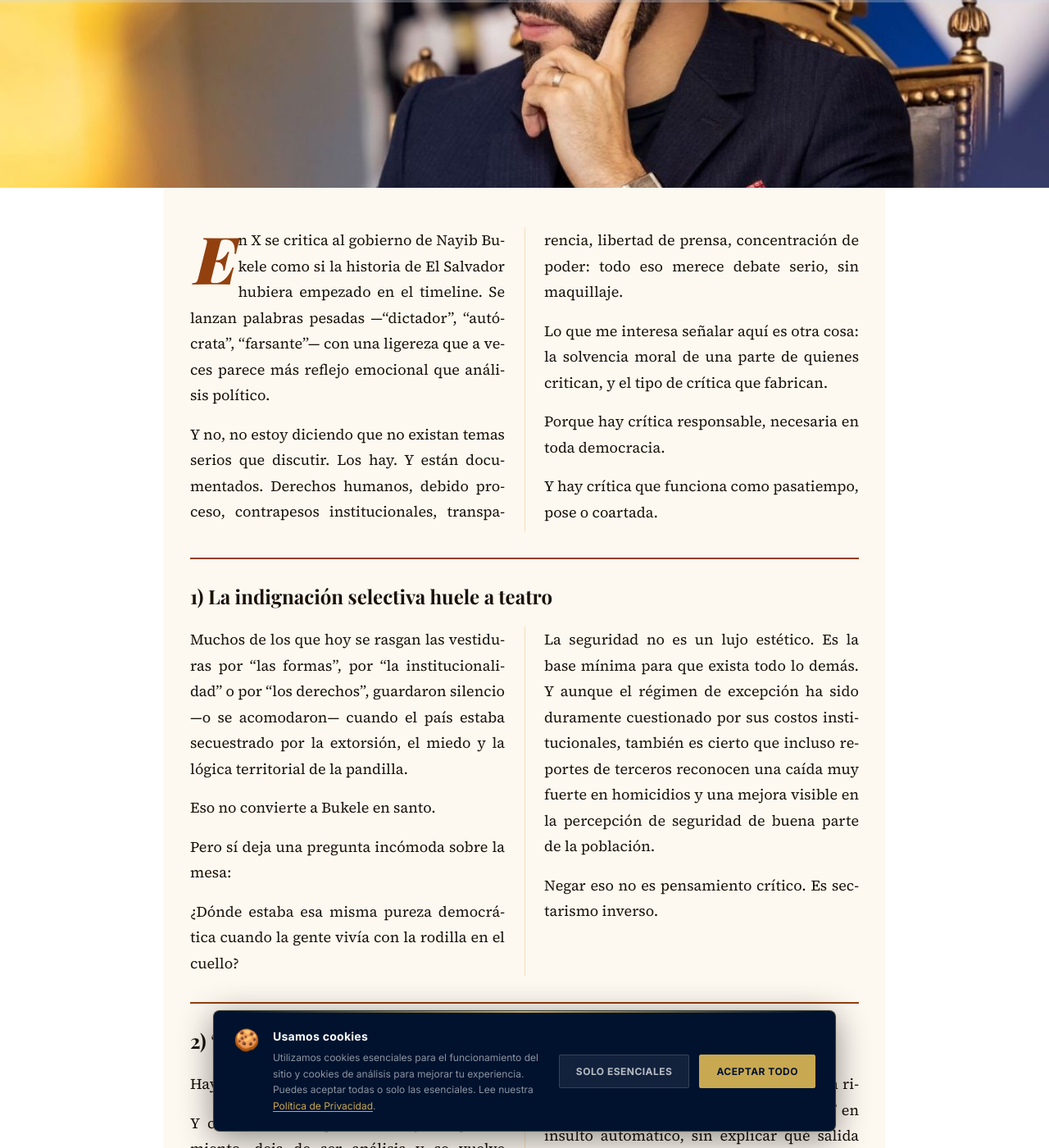
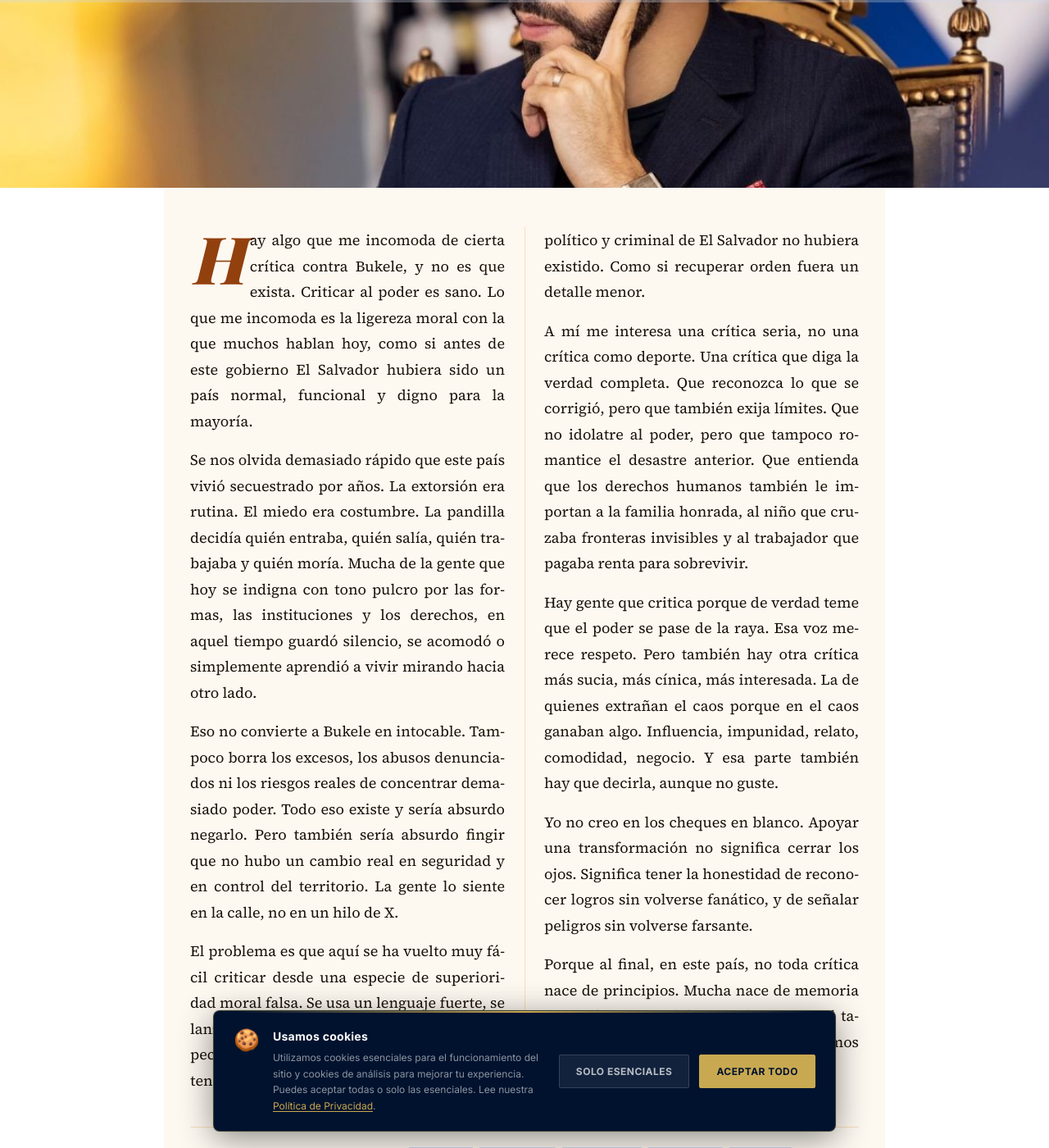
Before and after one commit to renedev0284-creator/Periodico, a Jekyll site: the page built from _posts/2026-02-28-opinion-sobre-oposicion.md, in a window 1280 px wide and 1400 px high, scrolled down 1066 px. Shown: the whole window at 82% size. Built offline with Jekyll 4.4.1, drawn with Linux system fonts in a browser that asks for light colours; some web fonts are replaced; some of the changed text lies outside the part shown.

Commit message:
Fix reescrita la opinión de la oposición contra bukele

```diff
--- a/_posts/2026-02-28-opinion-sobre-oposicion.md
+++ b/_posts/2026-02-28-opinion-sobre-oposicion.md
@@ -8,126 +8,18 @@ author: rene-moya
 image: "/assets/images/posts/opinion-bukele-critica.jpg"
 ---
 
-En X se critica al gobierno de Nayib Bukele como si la historia de El Salvador hubiera empezado en el timeline. Se lanzan palabras pesadas —“dictador”, “autócrata”, “farsante”— con una ligereza que a veces parece más reflejo emocional que análisis político.
+Hay algo que me incomoda de cierta crítica contra Bukele, y no es que exista. Criticar al poder es sano. Lo que me incomoda es la ligereza moral con la que muchos hablan hoy, como si antes de este gobierno El Salvador hubiera sido un país normal, funcional y digno para la mayoría.
 
-Y no, no estoy diciendo que no existan temas serios que discutir. Los hay. Y están documentados. Derechos humanos, debido proceso, contrapesos institucionales, transparencia, libertad de prensa, concentración de poder: todo eso merece debate serio, sin maquillaje.
+Se nos olvida demasiado rápido que este país vivió secuestrado por años. La extorsión era rutina. El miedo era costumbre. La pandilla decidía quién entraba, quién salía, quién trabajaba y quién moría. Mucha de la gente que hoy se indigna con tono pulcro por las formas, las instituciones y los derechos, en aquel tiempo guardó silencio, se acomodó o simplemente aprendió a vivir mirando hacia otro lado.
 
-Lo que me interesa señalar aquí es otra cosa: la solvencia moral de una parte de quienes critican, y el tipo de crítica que fabrican.
+Eso no convierte a Bukele en intocable. Tampoco borra los excesos, los abusos denunciados ni los riesgos reales de concentrar demasiado poder. Todo eso existe y sería absurdo negarlo. Pero también sería absurdo fingir que no hubo un cambio real en seguridad y en control del territorio. La gente lo siente en la calle, no en un hilo de X.
 
-Porque hay crítica responsable, necesaria en toda democracia.
+El problema es que aquí se ha vuelto muy fácil criticar desde una especie de superioridad moral falsa. Se usa un lenguaje fuerte, se lanzan etiquetas, se posa de demócrata impecable, pero sin hacerse cargo del país que teníamos antes. Como si el colapso moral, político y criminal de El Salvador no hubiera existido. Como si recuperar orden fuera un detalle menor.
 
-Y hay crítica que funciona como pasatiempo, pose o coartada.
+A mí me interesa una crítica seria, no una crítica como deporte. Una crítica que diga la verdad completa. Que reconozca lo que se corrigió, pero que también exija límites. Que no idolatre al poder, pero que tampoco romantice el desastre anterior. Que entienda que los derechos humanos también le importan a la familia honrada, al niño que cruzaba fronteras invisibles y al trabajador que pagaba renta para sobrevivir.
 
-## 1) La indignación selectiva huele a teatro
+Hay gente que critica porque de verdad teme que el poder se pase de la raya. Esa voz merece respeto. Pero también hay otra crítica más sucia, más cínica, más interesada. La de quienes extrañan el caos porque en el caos ganaban algo. Influencia, impunidad, relato, comodidad, negocio. Y esa parte también hay que decirla, aunque no guste.
 
-Muchos de los que hoy se rasgan las vestiduras por “las formas”, por “la institucionalidad” o por “los derechos”, guardaron silencio —o se acomodaron— cuando el país estaba secuestrado por la extorsión, el miedo y la lógica territorial de la pandilla.
+Yo no creo en los cheques en blanco. Apoyar una transformación no significa cerrar los ojos. Significa tener la honestidad de reconocer logros sin volverse fanático, y de señalar peligros sin volverse farsante.
 
-Eso no convierte a Bukele en santo.
-
-Pero sí deja una pregunta incómoda sobre la mesa:
-
-¿Dónde estaba esa misma pureza democrática cuando la gente vivía con la rodilla en el cuello?
-
-La seguridad no es un lujo estético. Es la base mínima para que exista todo lo demás. Y aunque el régimen de excepción ha sido duramente cuestionado por sus costos institucionales, también es cierto que incluso reportes de terceros reconocen una caída muy fuerte en homicidios y una mejora visible en la percepción de seguridad de buena parte de la población.
-
-Negar eso no es pensamiento crítico. Es sectarismo inverso.
-
-## 2) “Autoritarismo” no puede ser una palabra comodín
-
-Hay críticas que no argumentan: etiquetan.
-
-Y cuando una etiqueta sustituye al pensamiento, deja de ser análisis y se vuelve propaganda.
-
-Ahora bien: sí, el tema de concentración de poder y reelección es real. No es invento de opositores paranoicos. En 2025, la Asamblea aprobó reformas constitucionales que abren la puerta a la reelección indefinida, amplían la duración del mandato presidencial y modifican reglas electorales. Eso es enorme. No es un detalle técnico. No se debe minimizar.
-
-Pero una cosa es discutir esos riesgos con rigor, y otra convertir la palabra “dictador” en insulto automático, sin explicar qué salida concreta proponían para recuperar el país real, no el país idealizado desde una cuenta de X.
-
-Porque si la crítica solo sabe señalar, pero nunca aterriza una alternativa viable, termina siendo estética moral, no propuesta política.
-
-## 3) La parte que muchos no quieren oír: sí, hay intereses detrás de cierta crítica
-
-Aquí viene la parte menos cómoda.
-
-Sí, hay críticos genuinos. Periodistas honestos. Activistas serios. Ciudadanos preocupados por abusos, arbitrariedades o pérdida de libertades. Esa crítica existe y es legítima.
-
-Pero también existe otra.
-
-La del que critica porque el nuevo orden le incomoda. Porque se acabó cierta comodidad. Porque se cerraron compuertas de influencia. Porque hay sectores que antes respiraban tranquilos en el desorden, en la ambigüedad o en la impunidad blanda de siempre.
-
-No estoy diciendo que todo crítico esconda algo. Sería una tontería.
-
-Lo que digo es que también hay crítica interesada. Y fingir que no existe es ingenuidad.
-
-Cuando un Estado se vuelve más agresivo contra estructuras criminales, también se vuelve más incómodo para los que estaban acostumbrados a navegar entre sombras, favores, arreglos o redes de conveniencia.
-
-Por eso una parte de la crítica que se escucha en redes suena menos a defensa del pueblo y más a nostalgia por un modelo donde los de siempre mandaban desde atrás.
-
-## 4) La crítica moralista también debe mirarse al espejo
-
-Otra tendencia agotadora es usar los derechos humanos como arma arrojadiza, pero solo cuando conviene políticamente.
-
-Porque si de derechos vamos a hablar, hablemos completo.
-
-¿Qué derecho tenía una familia a vivir sin extorsión?
-
-¿Qué derecho tenía un niño a volver a casa sin cruzar fronteras invisibles?
-
-¿Qué derecho tenía un trabajador a no pagar renta para sobrevivir?
-
-No se puede defender la dignidad humana solo del lado del detenido y olvidarse siempre de la víctima. Eso produce una ética coja, incompleta y sospechosamente selectiva.
-
-Ahora bien, lo justo también hay que decirlo: seguridad sin protección para inocentes no es seguridad completa. Organismos como Human Rights Watch, Amnistía Internacional y oficinas de Naciones Unidas han advertido sobre detenciones arbitrarias, tortura, muertes bajo custodia y debilitamiento del debido proceso en el contexto del régimen de excepción.
-
-Entonces, la discusión seria no es “seguridad contra derechos”, como si fuera un partido de fútbol.
-
-La discusión seria es otra:
-
-Cómo sostener seguridad real con controles reales.
-
-Cómo impedir que el remedio se convierta, con el tiempo, en otra forma de miedo.
-
-## 5) ONG, prensa y “agentes extranjeros”: la zona gris donde se juega el futuro
-
-Aquí está uno de los puntos más delicados del momento.
-
-El gobierno impulsó una Ley de Agentes Extranjeros que exige registro a personas y organizaciones que reciben fondos del exterior y aplica un impuesto del 30% sobre esos recursos. La defensa oficial habla de transparencia, soberanía y control de influencias. La crítica advierte que puede convertirse en una herramienta para asfixiar a sociedad civil, prensa incómoda y organizaciones defensoras de derechos.
-
-Y siendo honestos, ambas lecturas tienen lógica política.
-
-Pero ahí precisamente se juega la madurez de un país.
-
-Mi postura es simple:
-
-Un Estado fuerte es bueno cuando protege a la gente.
-
-Un Estado fuerte se vuelve peligroso cuando empieza a creer que toda crítica es enemiga.
-
-Un país maduro debería ser capaz de sostener estas dos frases al mismo tiempo sin romperse:
-
-“Gracias por devolvernos la vida en la calle.”
-
-“No te doy un cheque en blanco.”
-
-## Mi conclusión: criticar no te vuelve moralmente superior
-
-En X hay demasiada gente que critica para sentirse buena, no para mejorar el país. Demasiado fiscal sin propuesta. Demasiado señalamiento sin autocrítica. Demasiado cinismo disfrazado de principios.
-
-Y sí, una parte de esa crítica parece venir de gente que extraña el desorden porque en el desorden ganaba. No todos. Pero sí los suficientes como para contaminar el debate público.
-
-Si alguien quiere criticar al gobierno, que lo haga. Es legítimo. Es necesario.
-
-Pero que lo haga con datos, con coherencia y con la honestidad intelectual de reconocer lo que sí se logró en seguridad.
-
-Y si alguien apoya a Bukele, como yo puedo apoyarlo, que lo haga con la misma exigencia:
-
-cero idolatría,
-
-máxima transparencia,
-
-y límites claros para que el poder no se convierta en costumbre.
-
-Porque al final, la pregunta que separa a los serios de los farsantes no es “¿estás a favor o en contra?”
-
-La pregunta es otra:
-
-¿Estás buscando la verdad o solo estás defendiendo tu interés?
+Porque al final, en este país, no toda crítica nace de principios. Mucha nace de memoria corta, de pose, o del enojo de ver que el tablero cambió y ya no acomoda a los mismos de siempre.
```
